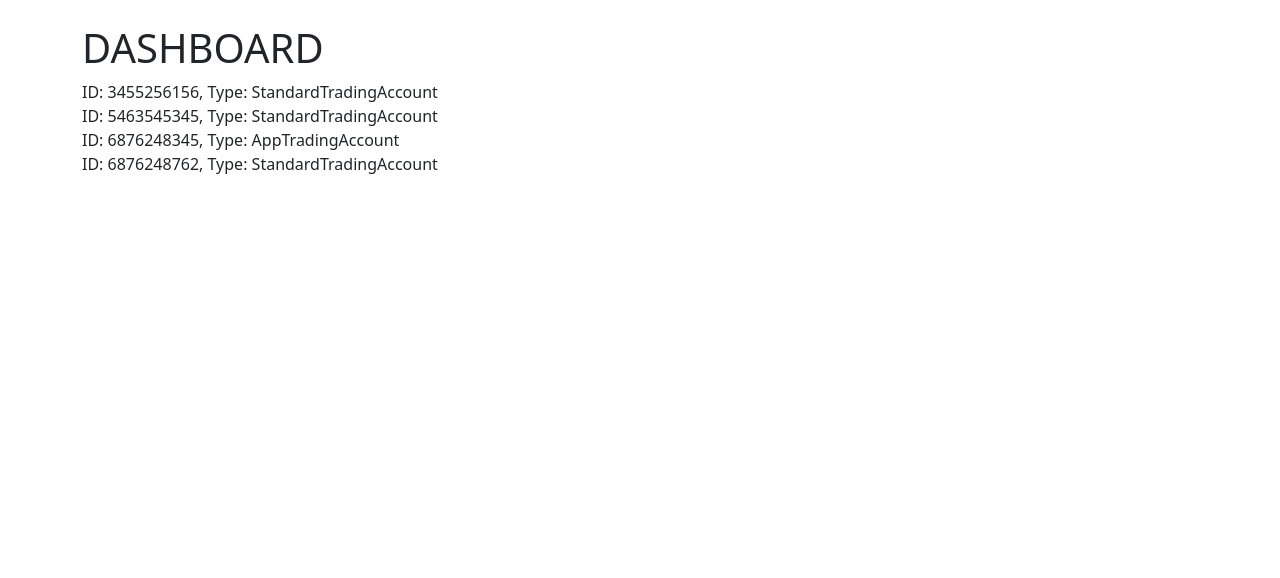
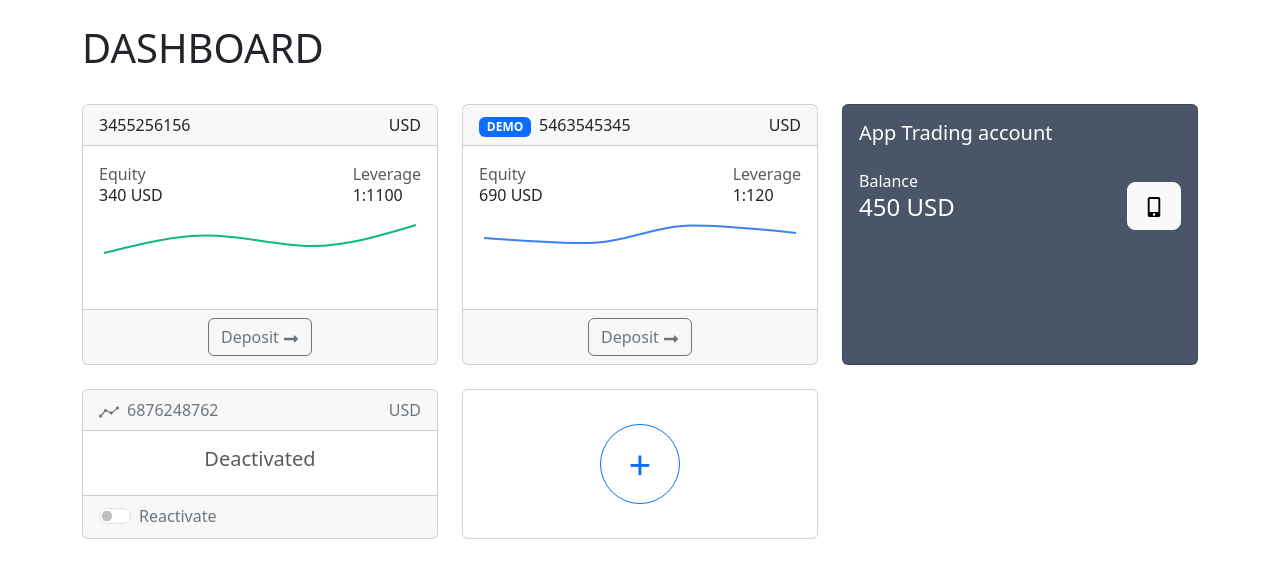
Before and after one commit to mashaserova/trading-dashboard, a Next.js app: page / in a window 1280 px wide. Shown: the top 578 px of the page. Built offline with nearby package versions, Linux system fonts and the light colour scheme.

Commit message:
feat: dashboard page

```diff
--- a/src/components/features/AccountCards/index.tsx
+++ b/src/components/features/AccountCards/index.tsx
@@ -21,4 +21,4 @@ const AccountCard: FC<AccountCardProps> = ({ account }) => {
     return null;
 }
 
-export default Account
+export default AccountCard;
--- a/src/pages/index.tsx
+++ b/src/pages/index.tsx
@@ -5,25 +5,63 @@ import { Account } from "@/types/account";
 import { mockAccounts } from "@/data/mockAccounts";
 
 import AccountCard from "@/components/features/AccountCards";
+import AddAccountCard from "@/components/features/AccountCards/AddAccountCard";
 
 
 export default function DashboardPage() {
   const [accounts, setAccounts] = useState<Account[]>(mockAccounts);
 
+  const [showModal, setShowModal] = useState(false);
+  const [showAlert, setShowAlert] = useState(false);
+  const handleAddAccountClick = () => {
+    const activeAccountsCount = accounts.filter(acc => {
+      return acc.type === 'StandardTradingAccount' && acc.active;
+    }).length;
+    if (activeAccountsCount >= 5) {
+      setShowAlert(true);
+      setTimeout(() => setShowAlert(false), 3000);
+    } else {
+      setShowModal(true);
+    }
+  };
+
+  const handleCloseModal = () => setShowModal(false);
   return (
     <>
       <Head>
         <title>Trading Dashboard</title>
       </Head>
       <Container className="py-4">
+        {/* уведомление при попытке добавить 6-й счет */}
+        {showAlert && (
+          <Alert variant="warning" onClose={() => setShowAlert(false)} dismissible>
+            Добавлять новый счет можно только при количестве активных счетов меньше 5
+          </Alert>
+        )}
+
         <h1>DASHBOARD</h1>
-        <div>
+
+        <Row className="gy-4 mt-2">
           {accounts.map(account => (
-            <div key={account.id}>
-              ID: {account.id}, Type: {account.type}
-            </div>
+            <Col key={account.id} lg={4} md={6} xs={12}>
+              <AccountCard account={account} />
+            </Col>
           ))}
-        </div>
+
+          <Col lg={4} md={6} xs={12} onClick={handleAddAccountClick} style={{ cursor: 'pointer' }}>
+            <AddAccountCard />
+          </Col>
+        </Row>
+
+        {/* модалка для добавления счета */}
+        <Modal show={showModal} onHide={handleCloseModal}>
+          <Modal.Header closeButton>
+            <Modal.Title>Создание нового счёта</Modal.Title>
+          </Modal.Header>
+          <Modal.Body>
+            Здесь могла бы быть форма для создания счета...
+          </Modal.Body>
+        </Modal>
       </Container>
     </>
   );
```
